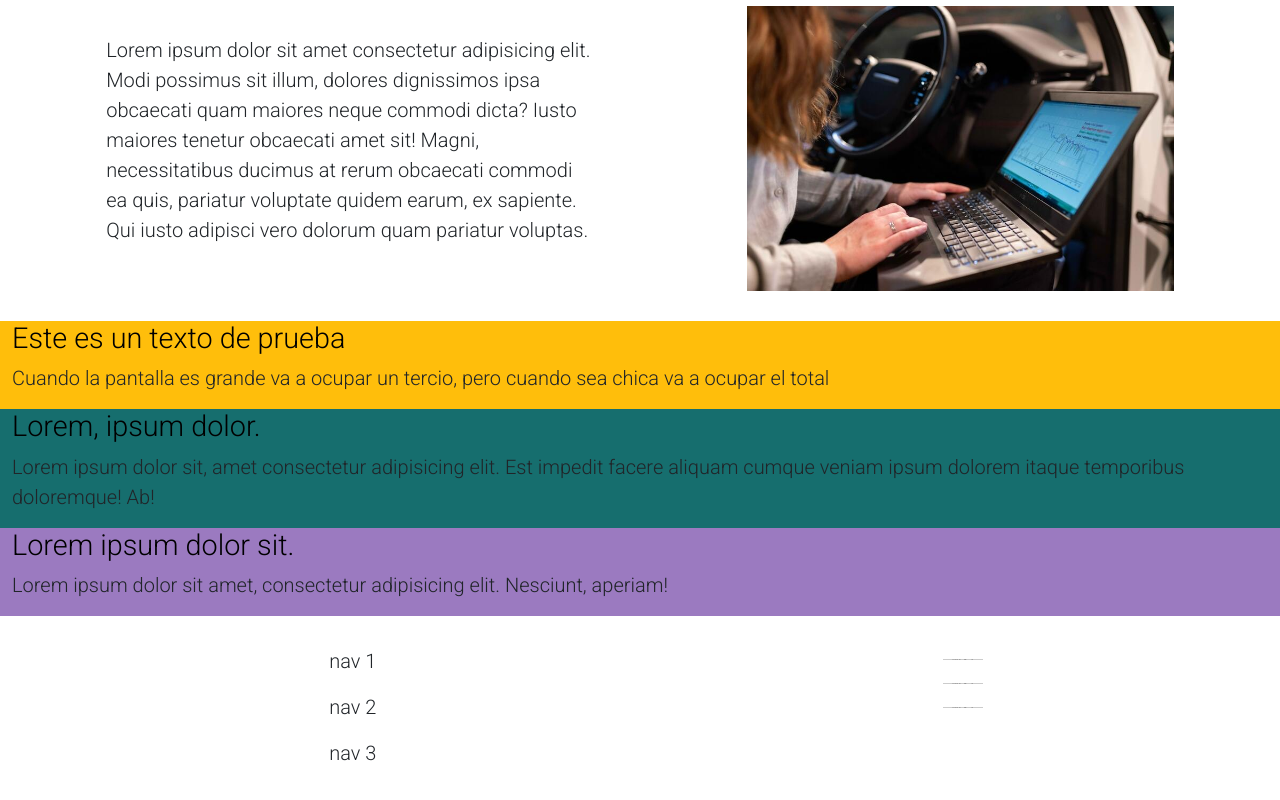
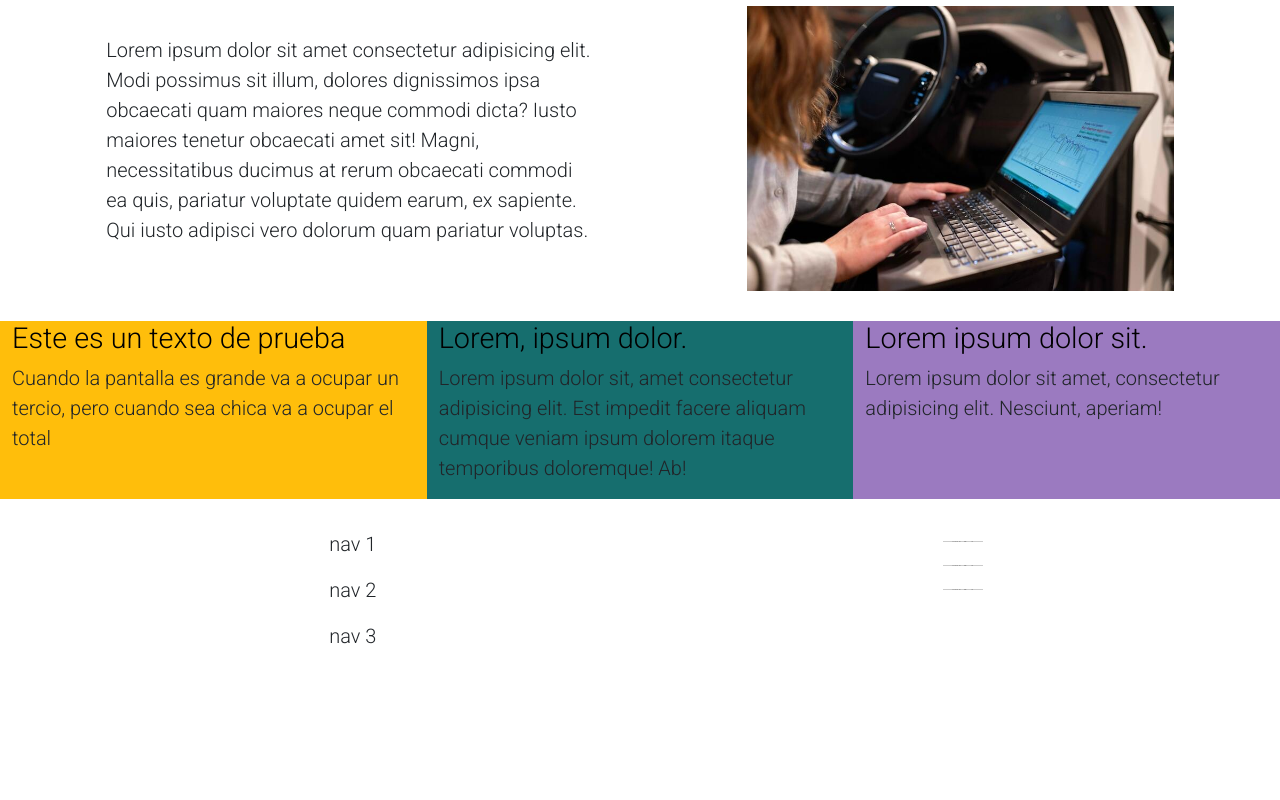
Before and after one commit to LeonardoSokorov/tecdir-sokorov, a plain HTML site: page html/nosotros.html in a window 1280 px wide. Shown: the part 1770-2570 px from the top of the page. After the commit the page ends 2483 px from the top, so only its background shows below. Drawn offline with nearby package versions, Linux system fonts and the light colour scheme; placeholder pictures from the web are drawn by us.

Commit message:
desafío complementario

```diff
--- a/html/nosotros.html
+++ b/html/nosotros.html
@@ -73,15 +73,15 @@
     </div>
 
     <div class="row" id="contenedor">
-        <div class="col-4 col-md-12 texto-de-prueba-1">
+        <div class="col-12 col-md-4 texto-de-prueba-1">
             <h2>Este es un texto de prueba</h2>
             <p>Cuando la pantalla es grande va a ocupar un tercio, pero cuando sea chica va a ocupar el total</p>
         </div>
-        <div class="col-4 col-md-12 texto-de-prueba-2">
+        <div class="col-12 col-md-4 texto-de-prueba-2">
             <h2>Lorem, ipsum dolor.</h2>
             <p>Lorem ipsum dolor sit, amet consectetur adipisicing elit. Est impedit facere aliquam cumque veniam ipsum dolorem itaque temporibus doloremque! Ab!</p>
         </div>
-        <div class="col-4 col-md-12 texto-de-prueba-3">
+        <div class="col-12 col-md-4 texto-de-prueba-3">
             <h2>Lorem ipsum dolor sit.</h2>
             <p>Lorem ipsum dolor sit amet, consectetur adipisicing elit. Nesciunt, aperiam!</p>
         </div>
```
Also changed, not shown: index.html (+2 -2 lines).
